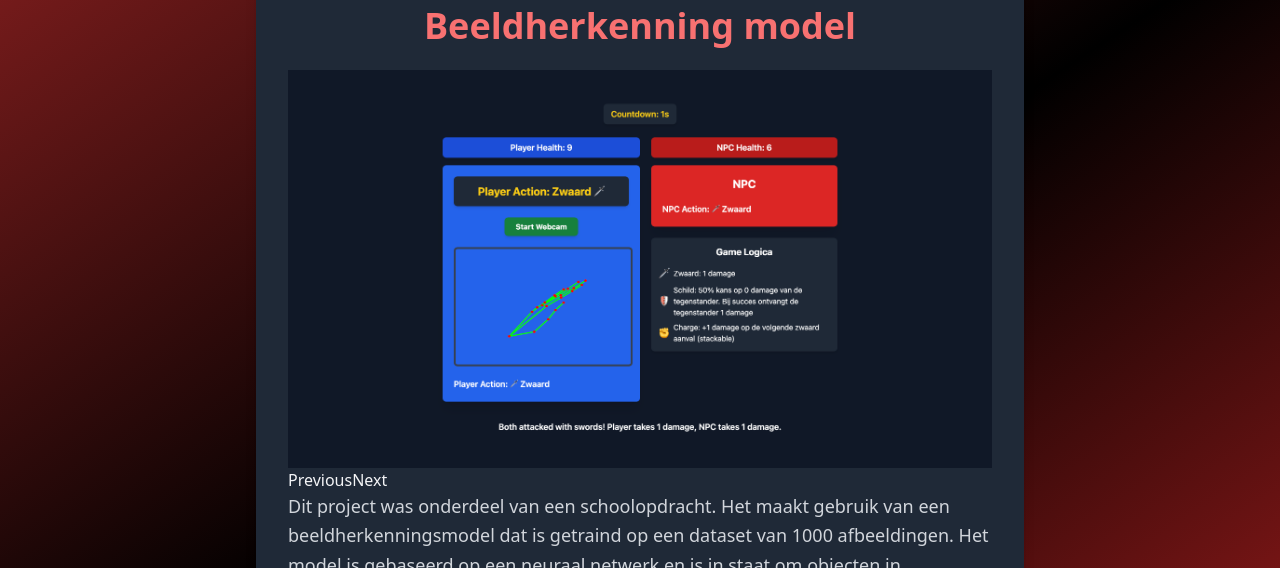
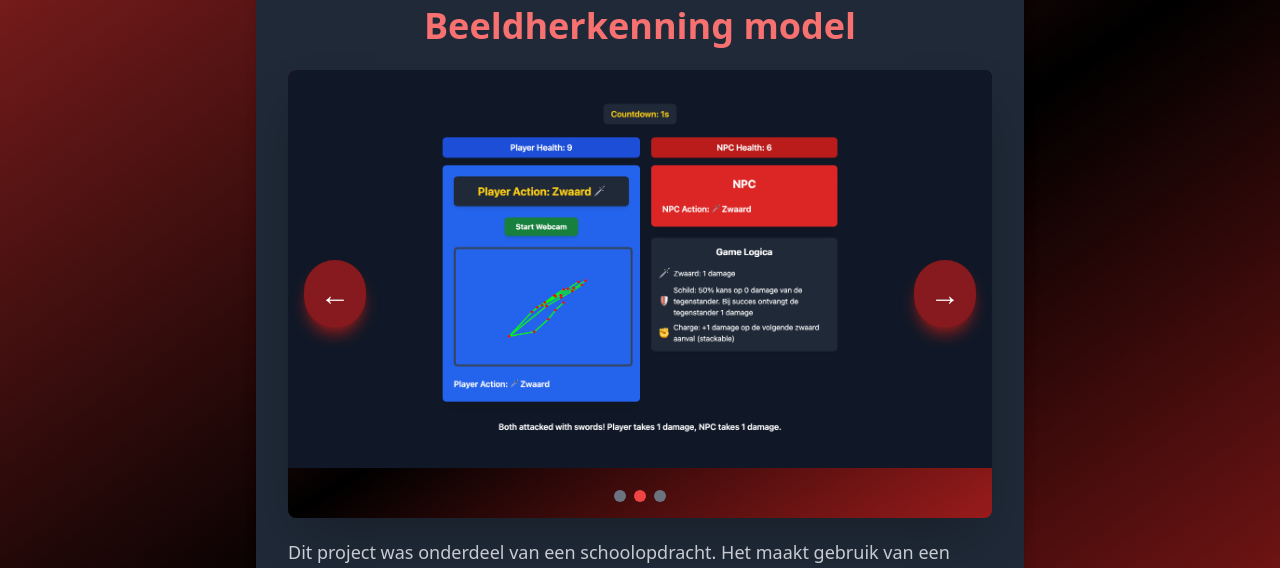
Before and after one commit to Justin4625/MyPortfolio, a React (Vite) app: page /MyPortfolio/projecten/2 in a window 1280 px wide. Shown: the part 154-722 px from the top of the page. Built offline with nearby package versions, Linux system fonts and the light colour scheme.

Commit message:
Styling + autoplay added ImageSlideshow.jsx

```diff
--- a/src/Components/ImageSlideshow.jsx
+++ b/src/Components/ImageSlideshow.jsx
@@ -1,30 +1,67 @@
 import { useState, useEffect } from "react";
 
-function ImageSlideshow({ images, interval = 3000 }) {
+function ImageSlideshow({ images, autoplayInterval = 3000 }) {
     const [currentIndex, setCurrentIndex] = useState(0);
 
-    useEffect(() => {
-        const timer = setInterval(() => {
-            setCurrentIndex((prevIndex) => (prevIndex + 1) % images.length);
-        }, interval);
-
-        return () => clearInterval(timer); // Opruimen van de timer bij unmount
-    }, [images, interval]);
-
-    const nextImage = () => {
+    const handleNextImage = () => {
         setCurrentIndex((prevIndex) => (prevIndex + 1) % images.length);
     };
 
-    const prevImage = () => {
+    const handlePrevImage = () => {
         setCurrentIndex((prevIndex) => (prevIndex - 1 + images.length) % images.length);
     };
 
+    const goToSlide = (index) => {
+        setCurrentIndex(index);
+    };
+
+    useEffect(() => {
+        const interval = setInterval(() => {
+            handleNextImage();
+        }, autoplayInterval);
+
+        return () => clearInterval(interval); // Cleanup on unmount
+    }, [currentIndex, autoplayInterval]);
+
     return (
-        <div className="slideshow-container">
-            <img src={images[currentIndex]} alt={`Slide ${currentIndex + 1}`} className="slideshow-image" />
-            <div className="navigation">
-                <button onClick={prevImage}>Previous</button>
-                <button onClick={nextImage}>Next</button>
+        <div className=" mb-5 relative max-w-3xl mx-auto overflow-hidden bg-gradient-to-br from-red-900 via-black to-red-800 shadow-2xl h-[28rem] rounded-lg">
+            <div
+                className="flex transition-transform duration-500 ease-in-out"
+                style={{ transform: `translateX(-${currentIndex * 100}%)` }}
+            >
+                {images.map((image, index) => (
+                    <img
+                        key={index}
+                        src={image}
+                        alt={`Slide ${index + 1}`}
+                        className="w-full h-full object-cover flex-shrink-0"
+                    />
+                ))}
+            </div>
+            <div className="absolute inset-y-0 flex justify-between items-center w-full px-4">
+                <button
+                    onClick={handlePrevImage}
+                    className="bg-red-700/70 text-white text-3xl font-bold p-4 rounded-full hover:bg-red-500/90 hover:scale-110 active:scale-95 transition-all shadow-lg shadow-red-900 backdrop-blur-md"
+                >
+                    &#8592; {/* Left arrow */}
+                </button>
+                <button
+                    onClick={handleNextImage}
+                    className="bg-red-700/70 text-white text-3xl font-bold p-4 rounded-full hover:bg-red-500/90 hover:scale-110 active:scale-95 transition-all shadow-lg shadow-red-900 backdrop-blur-md"
+                >
+                    &#8594; {/* Right arrow */}
+                </button>
+            </div>
+            <div className="absolute bottom-4 left-1/2 transform -translate-x-1/2 flex space-x-2">
+                {images.map((_, index) => (
+                    <button
+                        key={index}
+                        onClick={() => goToSlide(index)}
+                        className={`w-3 h-3 rounded-full ${
+                            currentIndex === index ? "bg-red-500" : "bg-gray-500"
+                        } transition-colors duration-300`}
+                    ></button>
+                ))}
             </div>
         </div>
     );
```
